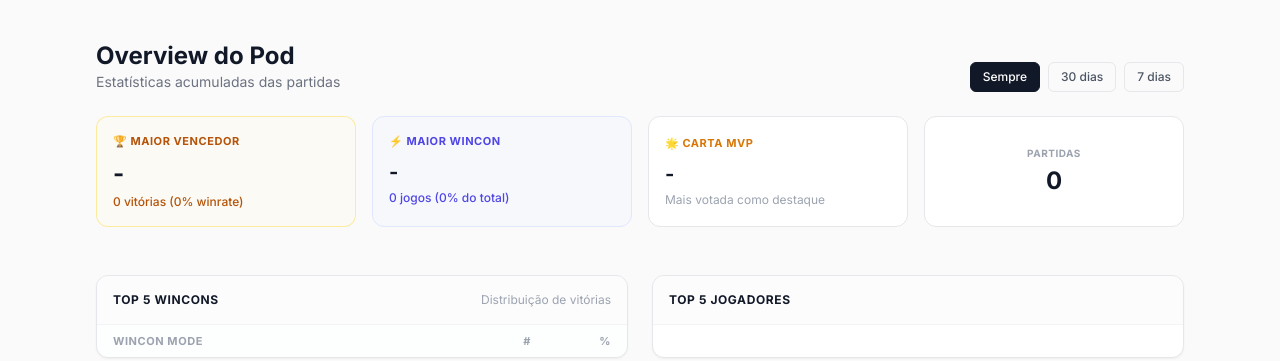
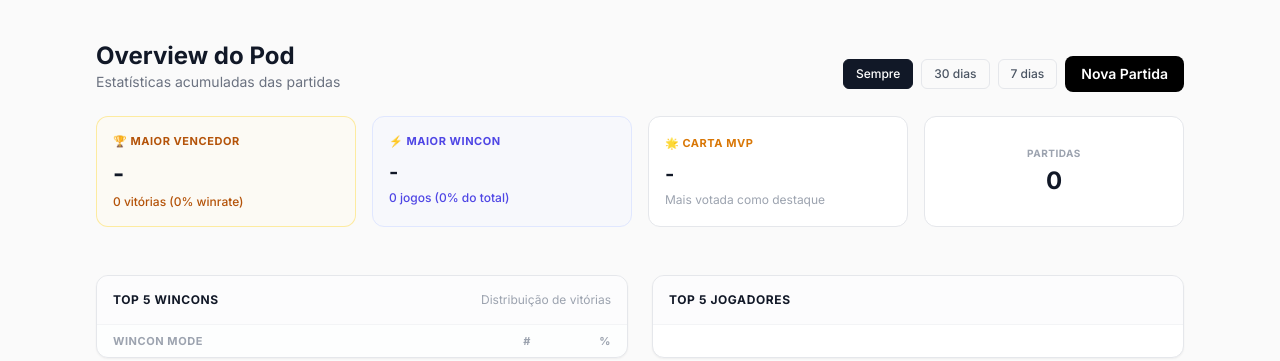
Before and after one commit to adinanp/comandometro, a Django app: template apps/core/templates/core/dashboard.html in a window 1280 px wide. Shown: the part 65-426 px from the top of the page. Run offline with Django 5.2, Linux system fonts and the light colour scheme; the template is opened without the code that fills it, so the values that code supplies are empty; some libraries are stand-ins or nearby versions.

Commit message:
Bring back Nova Partida button on dashboard; make game rows fully clickable
- Dashboard is the home page, so a way to add a game shouldn't require
  navigating to Partidas first.
- Games table rows now navigate to the game on click anywhere in the
  row, matching the players list behavior, instead of only the date.

```diff
--- a/apps/core/templates/core/dashboard.html
+++ b/apps/core/templates/core/dashboard.html
@@ -9,10 +9,17 @@
       <h1 class="text-2xl font-bold text-gray-900">Overview do Pod</h1>
       <p class="text-sm text-gray-500">Estatísticas acumuladas das partidas</p>
     </div>
-    <div class="flex items-center gap-2 text-xs font-medium">
-      <a href="?" class="px-3 py-1.5 rounded-md border {% if not active_window %}bg-gray-900 text-white border-gray-900{% else %}text-gray-600 border-gray-200 hover:border-gray-400{% endif %}">Sempre</a>
-      <a href="?days=30" class="px-3 py-1.5 rounded-md border {% if active_window == '30' %}bg-gray-900 text-white border-gray-900{% else %}text-gray-600 border-gray-200 hover:border-gray-400{% endif %}">30 dias</a>
-      <a href="?days=7" class="px-3 py-1.5 rounded-md border {% if active_window == '7' %}bg-gray-900 text-white border-gray-900{% else %}text-gray-600 border-gray-200 hover:border-gray-400{% endif %}">7 dias</a>
+    <div class="flex items-center gap-2">
+      <div class="flex items-center gap-2 text-xs font-medium">
+        <a href="?" class="px-3 py-1.5 rounded-md border {% if not active_window %}bg-gray-900 text-white border-gray-900{% else %}text-gray-600 border-gray-200 hover:border-gray-400{% endif %}">Sempre</a>
+        <a href="?days=30" class="px-3 py-1.5 rounded-md border {% if active_window == '30' %}bg-gray-900 text-white border-gray-900{% else %}text-gray-600 border-gray-200 hover:border-gray-400{% endif %}">30 dias</a>
+        <a href="?days=7" class="px-3 py-1.5 rounded-md border {% if active_window == '7' %}bg-gray-900 text-white border-gray-900{% else %}text-gray-600 border-gray-200 hover:border-gray-400{% endif %}">7 dias</a>
+      </div>
+      <a
+        href="{% url 'core:game-create' pod_slug=pod.slug %}"
+        class="text-sm font-semibold px-4 py-2 rounded-lg bg-black text-white hover:bg-gray-800 transition"
+        >Nova Partida</a
+      >
     </div>
   </div>
 
```
Also changed, not shown: apps/core/templates/core/game_list.html (+6 -5 lines).
